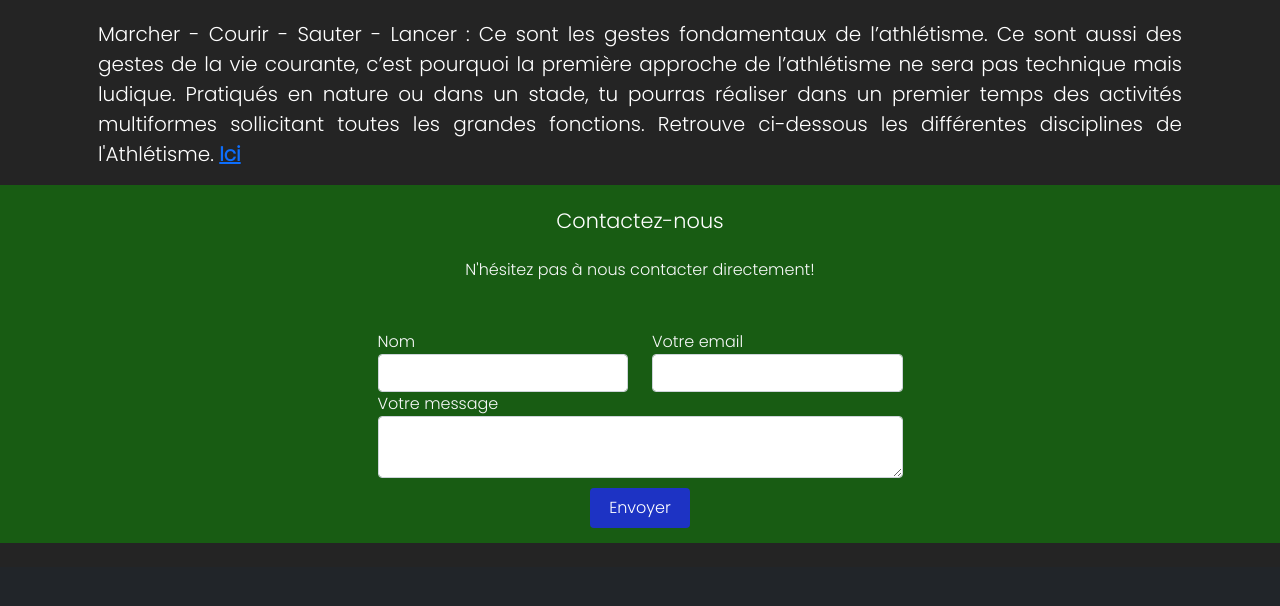
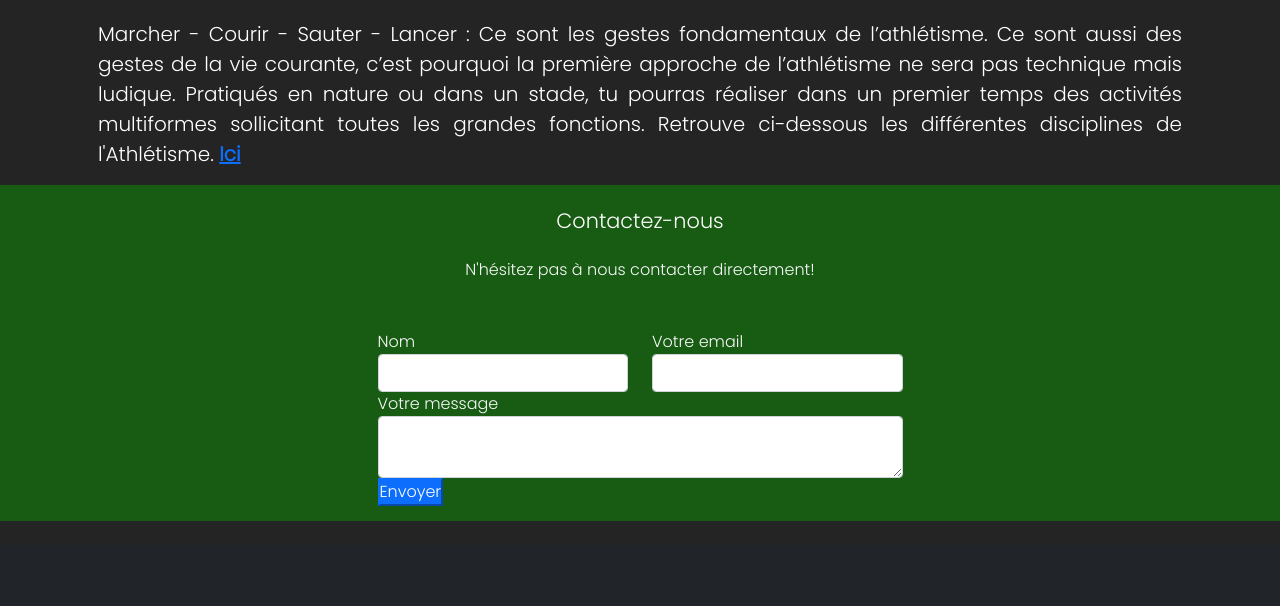
Before and after one commit to MONTALBETTI/Site-associatif, a plain HTML site: page index.html in a window 1280 px wide. Shown: the part 1378-1984 px from the top of the page. Drawn offline with nearby package versions, Linux system fonts and the light colour scheme.

Commit message:
Update index.html

```diff
--- a/index.html
+++ b/index.html
@@ -254,7 +254,7 @@
                 <textarea type="text" id="message" name="message" rows="2" class="form-control md-textarea"></textarea>
              </div>
           </div>
-          <button type="submit" class="btn btn-primary"><a class="btn1" href="index.html">Envoyer</a></button>
+          <button type="submit" class="btn-primary" id="btn"><a class="btn1" href="index.html">Envoyer</a></button>
         </form>
       </div>
       </div>
```
